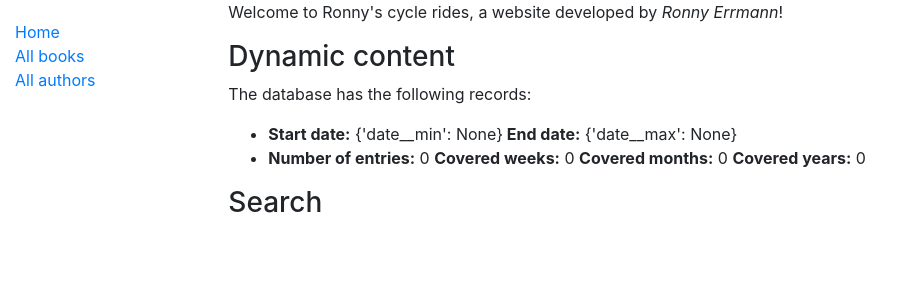
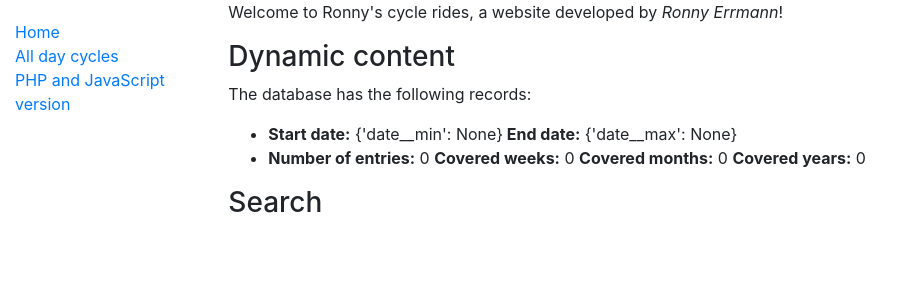
Before and after one commit to ronnyerrmann/cycle_logging, a Django app: page /cycle/ in a window 1280 px wide. Shown: the top 300 px of the page, without its empty margins (0-913 px from the left). Run offline with Django 3.2, Linux system fonts and the light colour scheme; data that the repository does not hold is empty.

Commit message:
Change of IP

```diff
--- a/cycle_django/cycle/templates/base_generic.html
+++ b/cycle_django/cycle/templates/base_generic.html
@@ -1,7 +1,7 @@
 <!DOCTYPE html>
 <html lang="en">
 <head>
-  {% block title %}<title>Local Library</title>{% endblock %}
+  {% block title %}<title>Cycle rides</title>{% endblock %}
   <meta charset="utf-8">
   <meta name="viewport" content="width=device-width, initial-scale=1">
   <link rel="stylesheet" href="https://cdn.jsdelivr.net/npm/bootstrap@4.5.3/dist/css/bootstrap.min.css" integrity="sha384-TX8t27EcRE3e/ihU7zmQxVncDAy5uIKz4rEkgIXeMed4M0jlfIDPvg6uqKI2xXr2" crossorigin="anonymous">
@@ -16,8 +16,8 @@
       {% block sidebar %}
         <ul class="sidebar-nav">
           <li><a href="{% url 'index' %}">Home</a></li>
-          <li><a href="">All books</a></li>
-          <li><a href="">All authors</a></li>
+            <li><a href="{% url 'cycle' %}">All day cycles</a></li>
+          <li><a href="http://90.243.61.204:8040/">PHP and JavaScript version</a></li>
         </ul>
      {% endblock %}
       </div>
--- a/cycle_django/cycle/views.py
+++ b/cycle_django/cycle/views.py
@@ -30,3 +30,10 @@ def index(request):
 
     # Render the HTML template index.html with the data in the context variable
     return render(request, 'index.html', context=context)
+
+from django.views import generic
+
+class DataListView(generic.ListView):
+    model = FahrradRides
+    context_object_name = 'cycle_list'
+    template_name = 'cycle/cycle_list.html'   # https://developer.mozilla.org/en-US/docs/Learn/Server-side/Django/Generic_views
```
Also changed, not shown: README.md, 1 other file.
